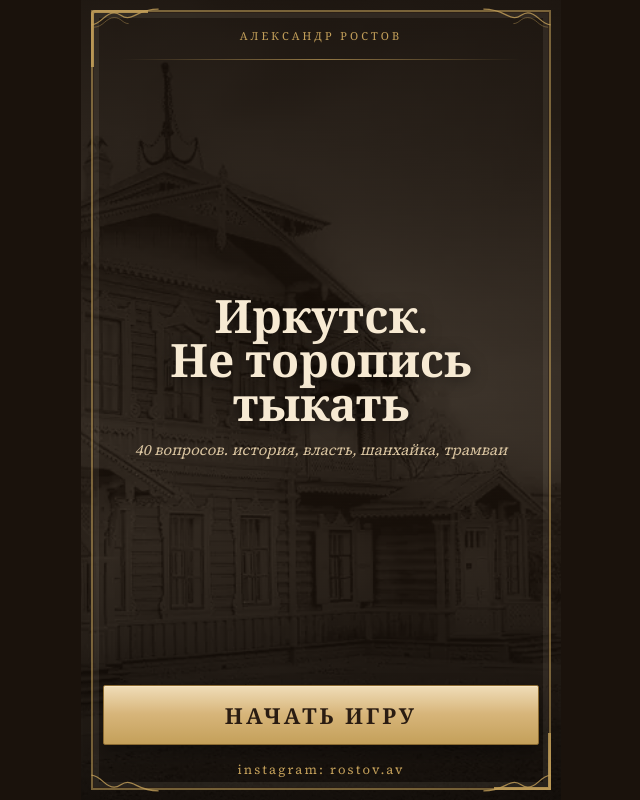
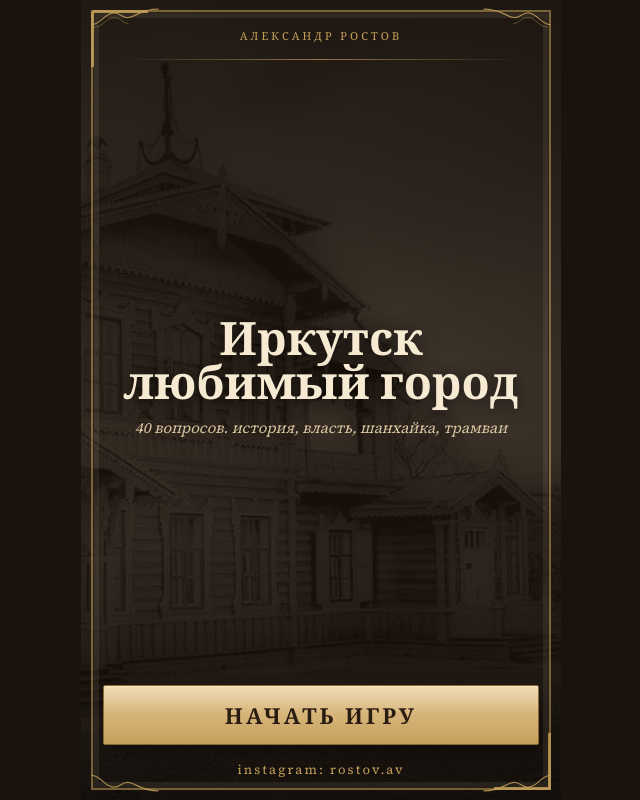
Before and after one commit to rostov86/irkutsk-quiz, a plain HTML site: page index.html in a window 1280 px wide. Shown: the whole page, without its empty margins (319-959 px from the left). Drawn offline with nearby package versions, Linux system fonts and the light colour scheme.

Commit message:
Название: Иркутск любимый город

```diff
--- a/index.html
+++ b/index.html
@@ -3,7 +3,7 @@
 <head>
   <meta charset="UTF-8" />
   <meta name="viewport" content="width=device-width, initial-scale=1, viewport-fit=cover" />
-  <title>Иркутск. Не торопись тыкать</title>
+  <title>Иркутск любимый город</title>
   <link rel="preconnect" href="https://fonts.googleapis.com" />
   <link rel="preconnect" href="https://fonts.gstatic.com" crossorigin />
   <link href="https://fonts.googleapis.com/css2?family=Cormorant+Garamond:ital,wght@0,500;0,600;0,700;1,500&family=Source+Serif+4:opsz,wght@8..60,400;8..60,600&display=swap" rel="stylesheet" />
@@ -409,7 +409,7 @@
         <div class="author-top">Александр Ростов</div>
         <div class="rule"></div>
         <div class="grow">
-          <h1>Иркутск.<br>Не торопись тыкать</h1>
+          <h1>Иркутск<br>любимый город</h1>
           <p class="subtitle">40 вопросов. история, власть, шанхайка, трамваи</p>
         </div>
         <button class="btn" id="go">Начать игру</button>
```
Also changed, not shown: 1 other file.
